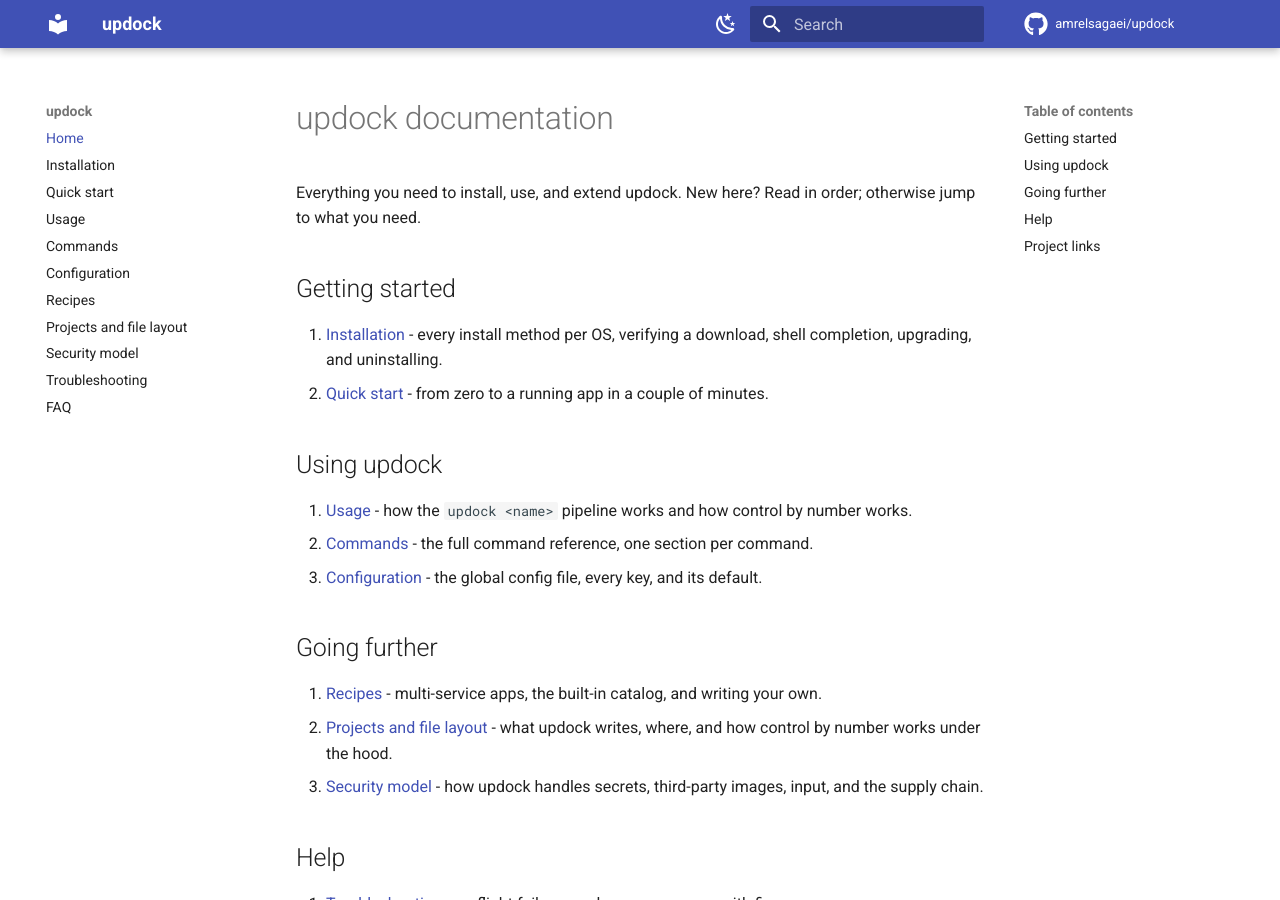
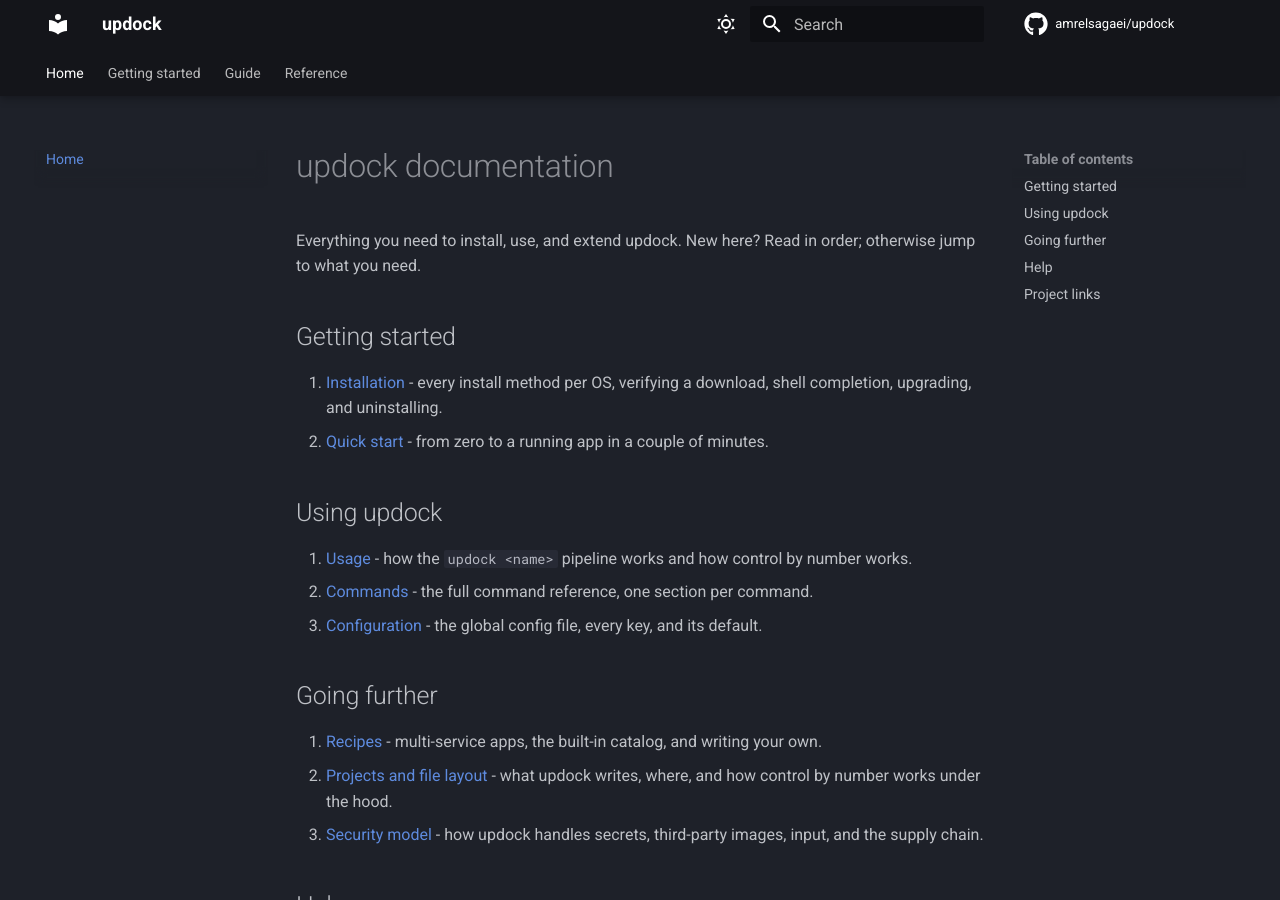
Before and after one commit to amrelsagaei/updock, an MkDocs documentation site: the page built from docs/README.md, in a window 1280 px wide and 900 px high. Built offline with MkDocs 1.6.1 and Material for MkDocs 9.7.7, drawn with Linux system fonts in a browser that asks for light colours; comment, search, counter and statistics services are not loaded.

Commit message:
Update mkdocs.yml

```diff
--- a/mkdocs.yml
+++ b/mkdocs.yml
@@ -12,46 +12,52 @@ theme:
   icon:
     repo: fontawesome/brands/github
   palette:
-    - media: "(prefers-color-scheme: light)"
-      scheme: default
+    - scheme: slate
+      primary: black
+      accent: indigo
+      toggle:
+        icon: material/weather-sunny
+        name: Switch to light mode
+    - scheme: default
       primary: indigo
       accent: indigo
       toggle:
         icon: material/weather-night
         name: Switch to dark mode
-    - media: "(prefers-color-scheme: dark)"
-      scheme: slate
-      primary: indigo
-      accent: indigo
-      toggle:
-        icon: material/weather-sunny
-        name: Switch to light mode
   features:
     - navigation.instant
     - navigation.tracking
+    - navigation.tabs
+    - navigation.tabs.sticky
+    - navigation.sections
     - navigation.top
-    - navigation.footer # previous/next links at the bottom of every page
+    - navigation.footer
     - toc.follow
     - content.code.copy
+    - content.code.annotate
     - search.suggest
     - search.highlight
 
 nav:
   - Home: README.md
-  - Installation: installation.md
-  - Quick start: quickstart.md
-  - Usage: usage.md
-  - Commands: commands.md
-  - Configuration: configuration.md
-  - Recipes: recipes.md
-  - Projects and file layout: projects.md
-  - Security model: security.md
-  - Troubleshooting: troubleshooting.md
-  - FAQ: faq.md
+  - Getting started:
+      - Installation: installation.md
+      - Quick start: quickstart.md
+  - Guide:
+      - Usage: usage.md
+      - Commands: commands.md
+      - Configuration: configuration.md
+      - Recipes: recipes.md
+      - Projects and file layout: projects.md
+  - Reference:
+      - Security model: security.md
+      - Troubleshooting: troubleshooting.md
+      - FAQ: faq.md
 
 markdown_extensions:
   - admonition
   - attr_list
+  - md_in_html
   - tables
   - toc:
       permalink: true
@@ -59,6 +65,7 @@ markdown_extensions:
       anchor_linenums: true
   - pymdownx.inlinehilite
   - pymdownx.superfences
+  - pymdownx.details
   - pymdownx.tabbed:
       alternate_style: true
 
```
